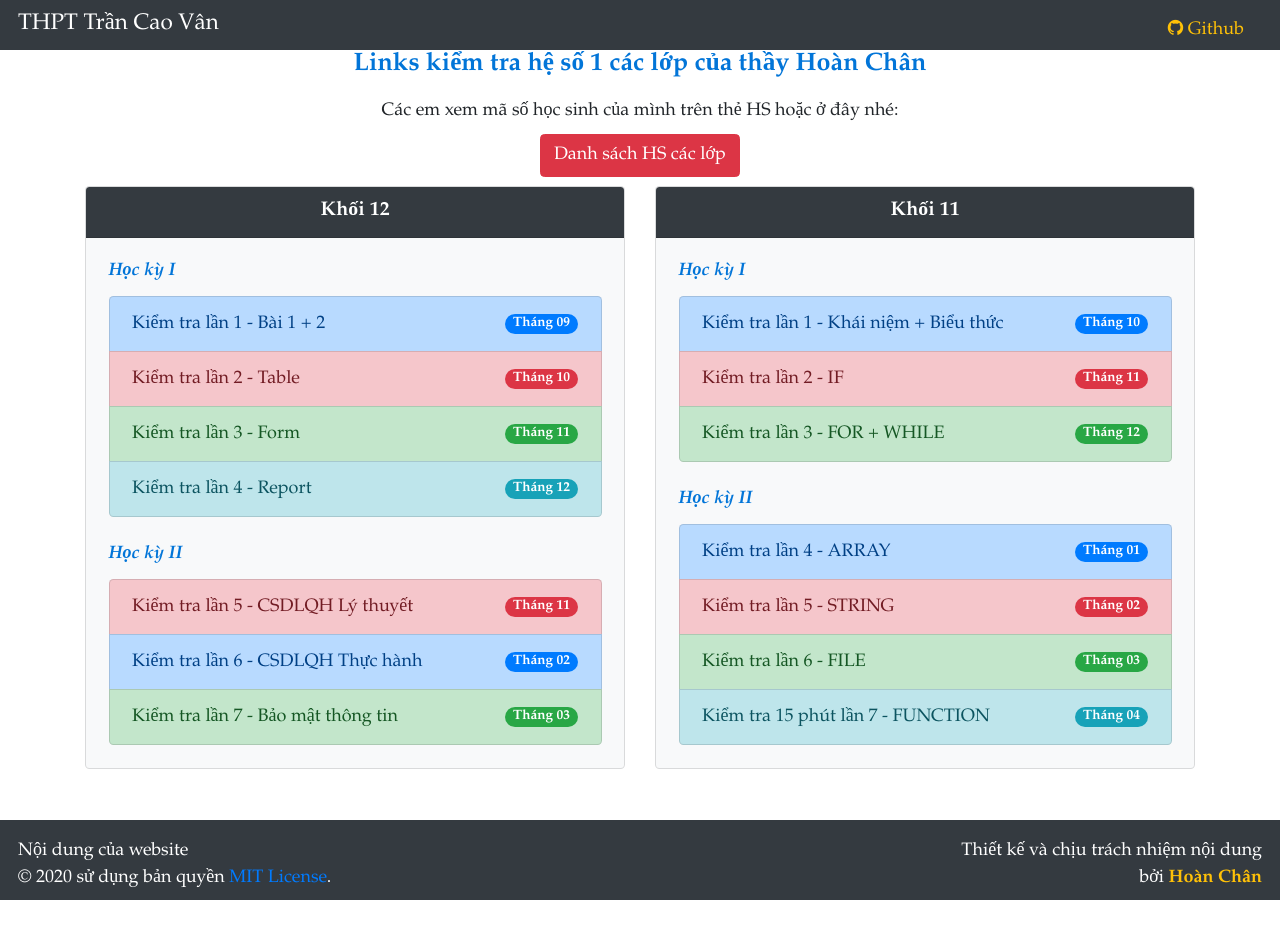
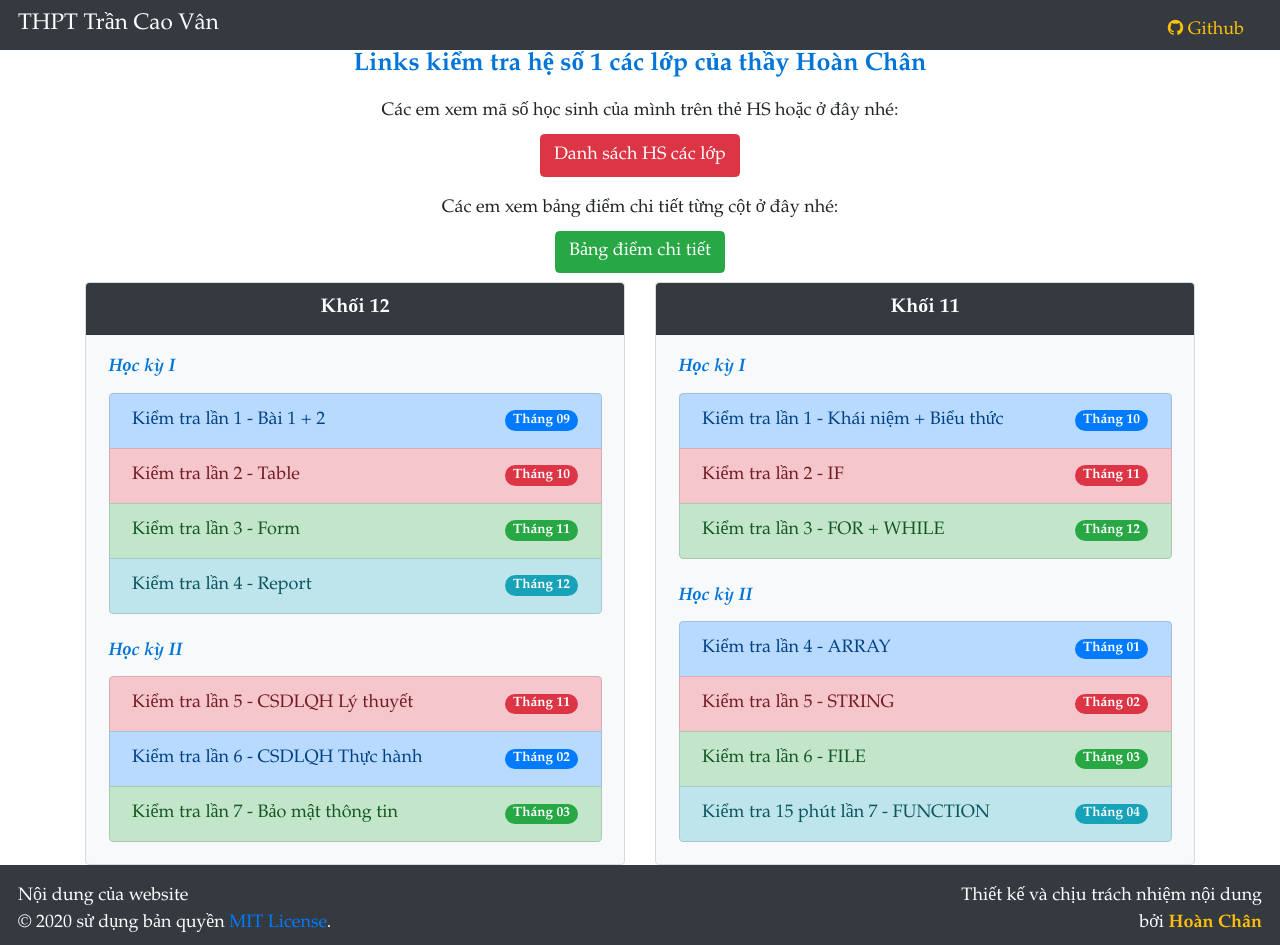
Before and after one commit to TCVan/tcvan.github.io, a Jekyll site: the page built from kt/tin.html, in a window 1280 px wide. Built offline with Jekyll 4.4.1, drawn with Linux system fonts in a browser that asks for light colours; nearby versions of some CDN libraries; before the commit the page ends 900 px from its top, so only the background shows below that.

Commit message:
Thêm dữ liệu xem điểmđiểm

```diff
--- a/kt/tin.html
+++ b/kt/tin.html
@@ -38,6 +38,8 @@ script: |
   <h2 class="text-center">Links kiểm tra hệ số 1 các lớp của thầy Hoàn Chân</h2>
   <p class="text-center py-2">Các em xem mã số học sinh của mình trên thẻ HS hoặc ở đây nhé:</p>
   <p class="text-center pb-2"> <a class="btn btn-danger" href="https://drive.google.com/file/d/19pAdYylCUXnQkhtwvbKG3XYG1b6hGx-i/view">Danh sách HS các lớp</a></p>
+  <p class="text-center py-2">Các em xem bảng điểm chi tiết từng cột ở đây nhé:</p>
+  <p class="text-center pb-2"> <a class="btn btn-success" href="https://c3tcvan-my.sharepoint.com/:x:/g/personal/lhchan_tcvan_edu_vn/EYeUjyUcPbJEjYNxFVA5TY4B2yRULrrjyhHx1ErKXYpyog?e=I19Aqx">Bảng điểm chi tiết</a></p>
   <div class="row" id="linksContainer">
     <div class="col-lg-6">
       <div class="card text-dark bg-light">
```
